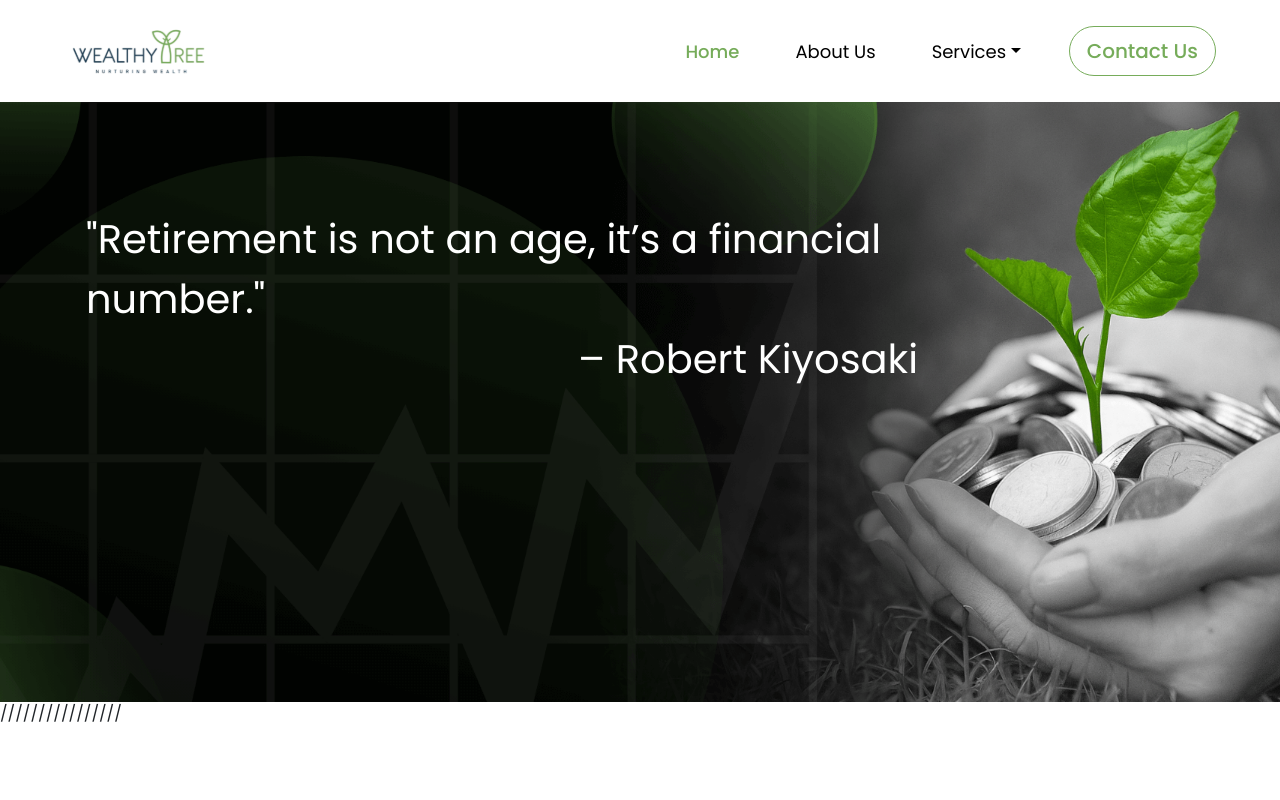
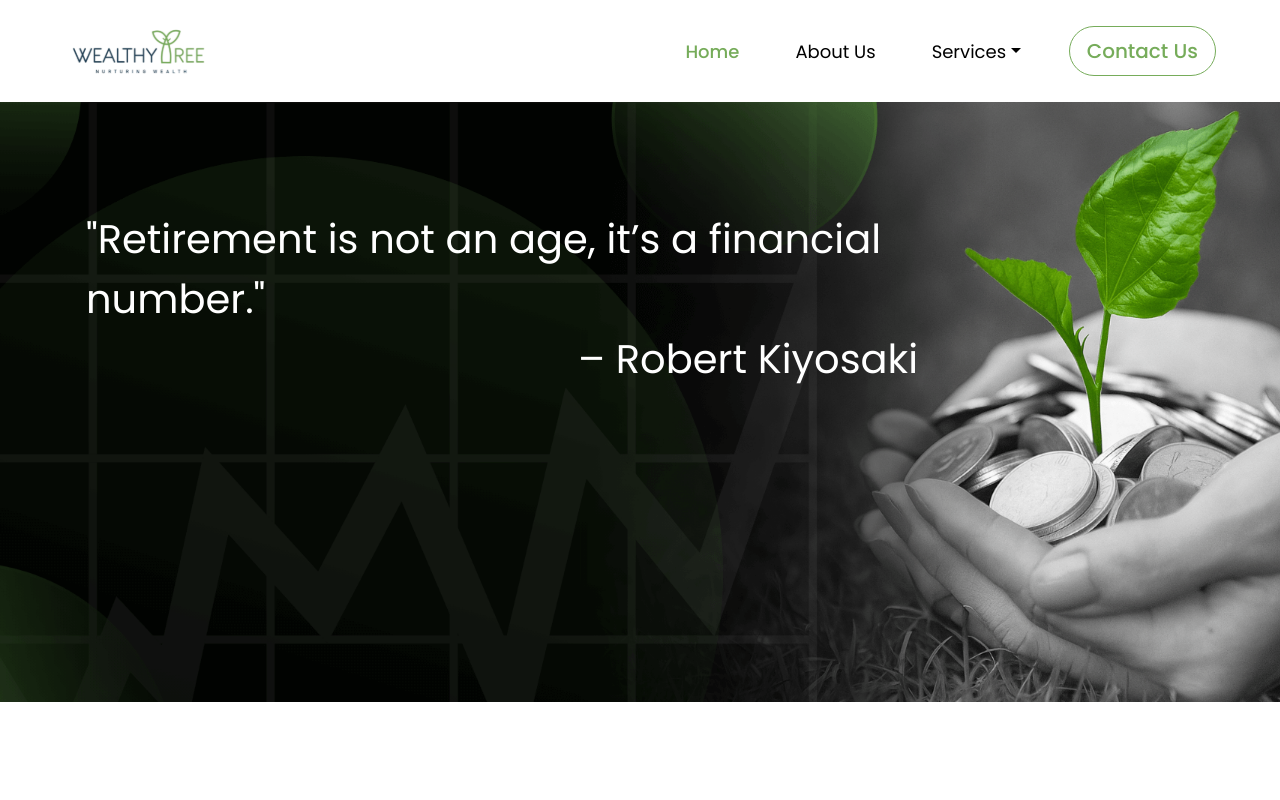
Before and after one commit to parthkoko/wealthy-tree, a React (Vite) app: page / in a window 1280 px wide. Shown: the top 800 px of the page. Built offline with nearby package versions, Linux system fonts and the light colour scheme; no server answers.

Commit message:
update data

```diff
--- a/src/pages/home.jsx
+++ b/src/pages/home.jsx
@@ -76,7 +76,7 @@ const Home = () => {
           src={mainhomebanner}
           alt="mainhomebanner"
         />
-        ////////////////
+
         <HomeBannerSlider />
       </div>
       <div className="welcome-section">
```
